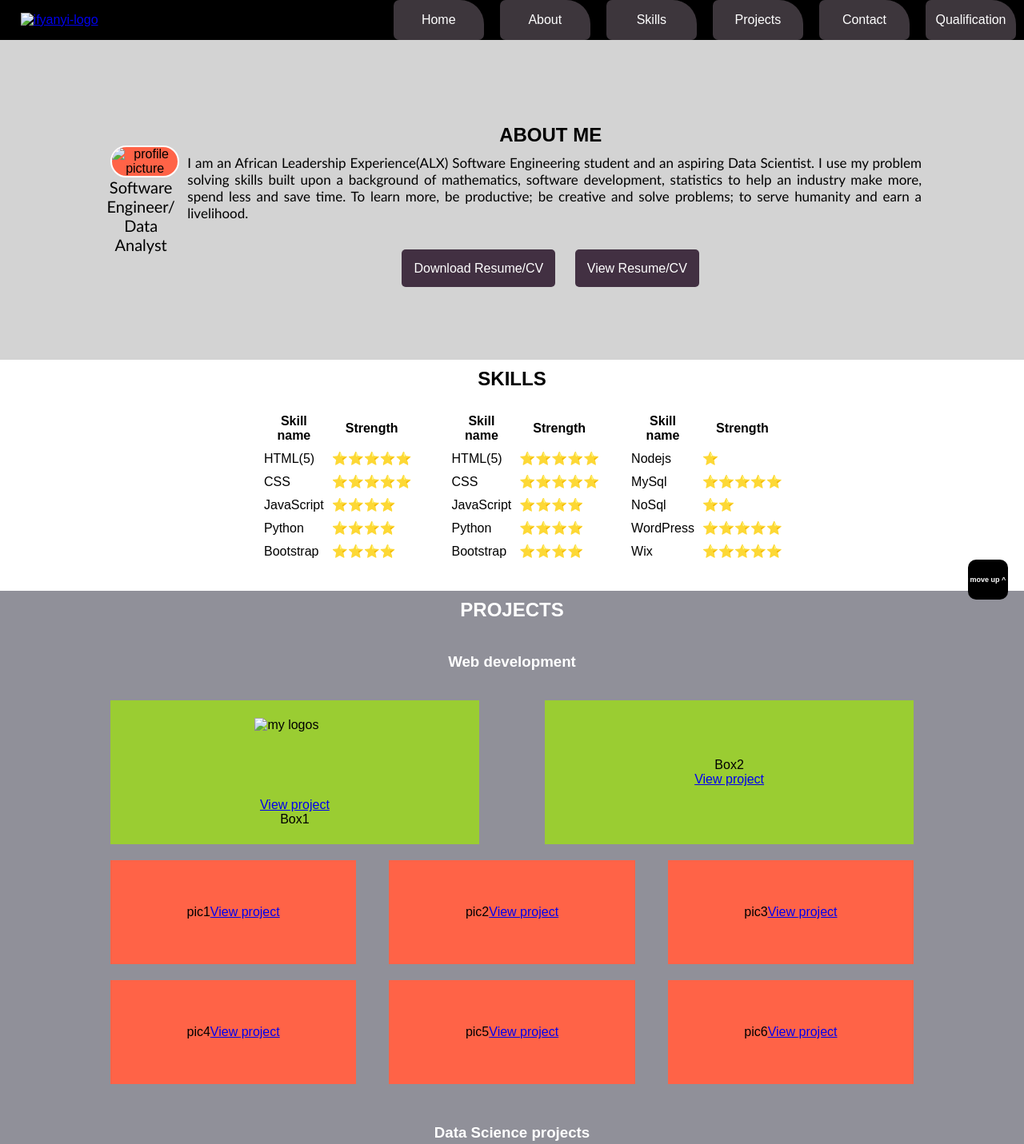
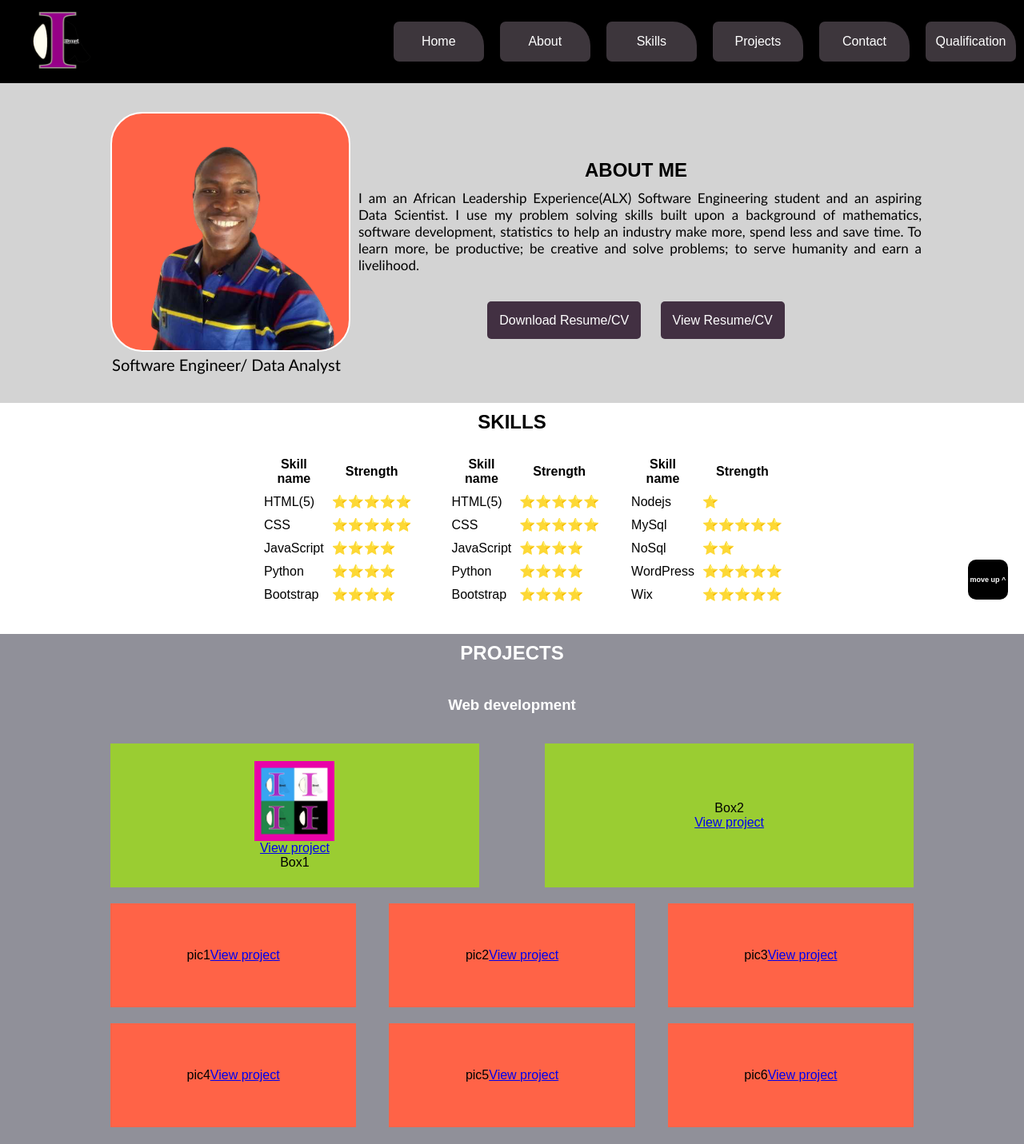
Before and after one commit to Ifyanyit/MyPortfolio2, a plain HTML site: page MyPortfolio/index.html in a window 1280 px wide. Shown: the top 1431 px of the page at 80% size. Drawn offline with Linux system fonts and the light colour scheme; the site is published under a folder, as on GitHub Pages, so addresses that start at the root find nothing.

Commit message:
new commit

```diff
--- a/MyPortfolio/index.html
+++ b/MyPortfolio/index.html
@@ -13,7 +13,7 @@
     <!-- navigation and logo starts here -->
     <div id="header-nav-div">
         <div id="logo-div">
-        <a class="navbar-brand" href="#"><img src="/images/My_logo2.jpg" alt="ifyanyi-logo" height="100px" width="100px"></a>
+        <a class="navbar-brand" href="#"><img src="images/My_logo2.jpg" alt="ifyanyi-logo" height="100px" width="100px"></a>
         </div>
         <div id="nav-div">
                 <a class="nav-link" href="#home">Home</a>
@@ -29,7 +29,7 @@
     <div id="about">
         <div class="inner">
         <div class="profile-pic">
-            <img id="profile-image" src="/images/my_image-tranparent.png" alt="profile picture">
+            <img id="profile-image" src="images/my_image-tranparent.png" alt="profile picture">
             <p>Software Engineer/ Data Analyst</p>
         </div>
         <div class="about-text">
@@ -40,8 +40,8 @@
                 To learn more, be productive; be creative and solve problems; to serve humanity and
                 earn a livelihood.
             </p>
-            <a id="cv-resume" href="/files/NgeneIfeanyiCVMSWORD.docx">Download Resume/CV</a>
-            <a id="cv-resume" href="/files/NgeneIfeanyiCVThaddeus.pdf" target="_blank">View Resume/CV</a>
+            <a id="cv-resume" href="files/NgeneIfeanyiCVMSWORD.docx">Download Resume/CV</a>
+            <a id="cv-resume" href="files/NgeneIfeanyiCVThaddeus.pdf" target="_blank">View Resume/CV</a>
         </div>
         </div>
     </div>
@@ -160,8 +160,8 @@
         <option value=""></option>
         <div class="box-row">
             <div class="box">
-                <img src="/images/My-logo5.jpg" alt="my logos">
-                <a href="/images/My-logo5.jpg" target="_blank">View project</a>
+                <img src="images/My-logo5.jpg" alt="my logos">
+                <a href="images/My-logo5.jpg" target="_blank">View project</a>
                 Box1
             </div>
             <div class="box">
```
